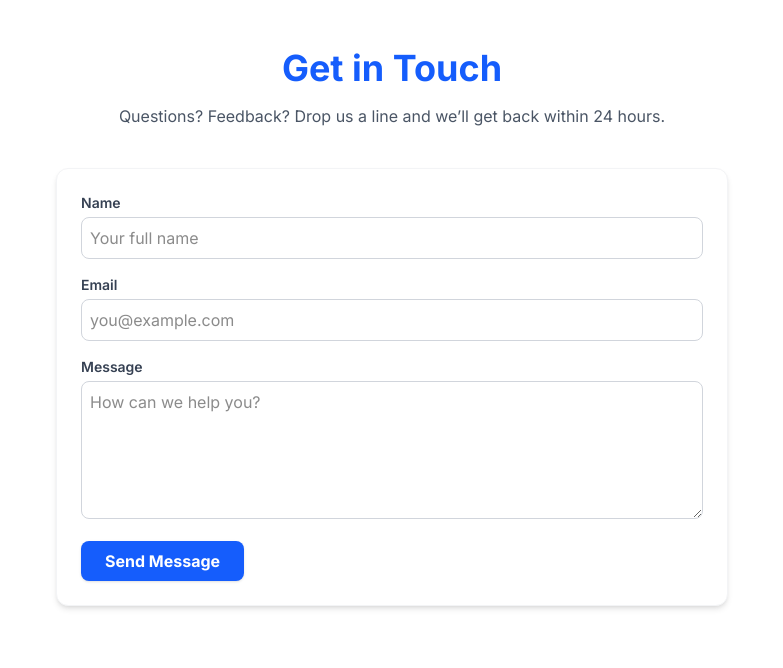
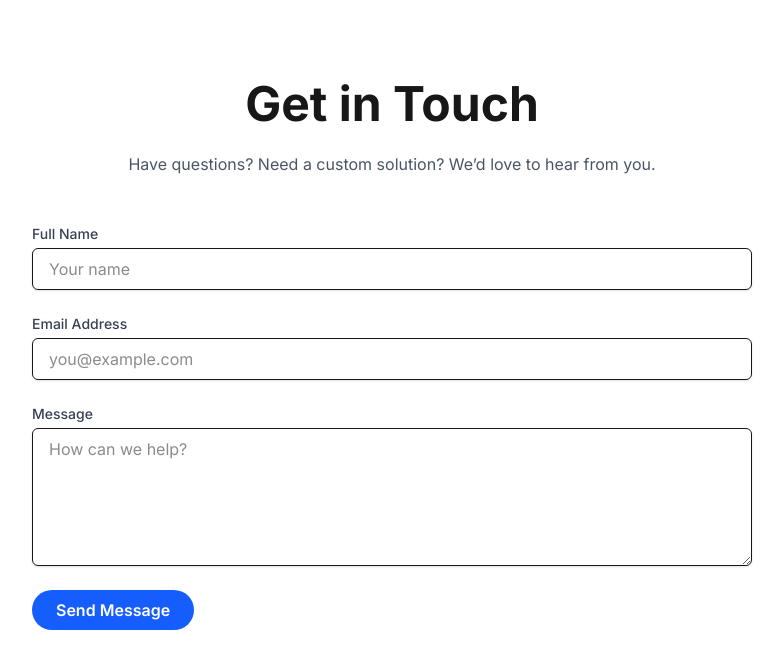
Before and after one commit to wayner22210/nimble-chat-site, a Next.js app: page /contact in a window 1280 px wide. Shown: the top 668 px of the page, without its empty margins (248-1031 px from the left). Built offline with nearby package versions, Linux system fonts and the light colour scheme.

Commit message:
Update page.tsx

```diff
--- a/src/app/contact/page.tsx
+++ b/src/app/contact/page.tsx
@@ -1,50 +1,57 @@
-// src/app/contact/page.tsx
+export default function ContactPage() {
+  return (
+    <div className="px-6 py-20 max-w-3xl mx-auto">
+      <h1 className="text-4xl md:text-5xl font-bold text-center mb-6">
+        Get in Touch
+      </h1>
+      <p className="text-center text-gray-600 mb-12">
+        Have questions? Need a custom solution? We’d love to hear from you.
+      </p>
 
-import { siteContent } from "@/content/siteContent"
-
-export default function ContactPage() {
-  const { heading, intro } = siteContent.contact
-
-  return (
-    <div className="container mx-auto px-6 py-12">
-      <h1 className="text-4xl font-bold text-blue-600 text-center mb-4">{heading}</h1>
-      <p className="text-center text-gray-600 max-w-xl mx-auto mb-10">{intro}</p>
-
-      <form className="max-w-2xl mx-auto bg-white p-6 rounded-xl shadow-md space-y-4 border border-gray-100">
+      <form className="space-y-6">
         <div>
-          <label className="block text-sm font-semibold text-gray-700 mb-1">Name</label>
+          <label htmlFor="name" className="block text-sm font-medium text-gray-700">
+            Full Name
+          </label>
           <input
+            id="name"
             type="text"
-            placeholder="Your full name"
-            className="w-full border border-gray-300 rounded-lg p-2 focus:outline-none focus:ring-2 focus:ring-blue-500"
+            className="mt-1 block w-full px-4 py-2 border rounded-md shadow-sm focus:ring-blue-500 focus:border-blue-500"
+            placeholder="Your name"
           />
         </div>
 
         <div>
-          <label className="block text-sm font-semibold text-gray-700 mb-1">Email</label>
+          <label htmlFor="email" className="block text-sm font-medium text-gray-700">
+            Email Address
+          </label>
           <input
+            id="email"
             type="email"
+            className="mt-1 block w-full px-4 py-2 border rounded-md shadow-sm focus:ring-blue-500 focus:border-blue-500"
             placeholder="you@example.com"
-            className="w-full border border-gray-300 rounded-lg p-2 focus:outline-none focus:ring-2 focus:ring-blue-500"
           />
         </div>
 
         <div>
-          <label className="block text-sm font-semibold text-gray-700 mb-1">Message</label>
+          <label htmlFor="message" className="block text-sm font-medium text-gray-700">
+            Message
+          </label>
           <textarea
-            placeholder="How can we help you?"
+            id="message"
             rows={5}
-            className="w-full border border-gray-300 rounded-lg p-2 focus:outline-none focus:ring-2 focus:ring-blue-500"
-          ></textarea>
+            className="mt-1 block w-full px-4 py-2 border rounded-md shadow-sm focus:ring-blue-500 focus:border-blue-500"
+            placeholder="How can we help?"
+          />
         </div>
 
         <button
           type="submit"
-          className="bg-blue-600 hover:bg-blue-700 text-white font-bold py-2 px-6 rounded-lg shadow"
+          className="bg-blue-600 hover:bg-blue-700 text-white font-semibold px-6 py-2 rounded-full transition"
         >
           Send Message
         </button>
       </form>
     </div>
-  )
+  );
 }
```
